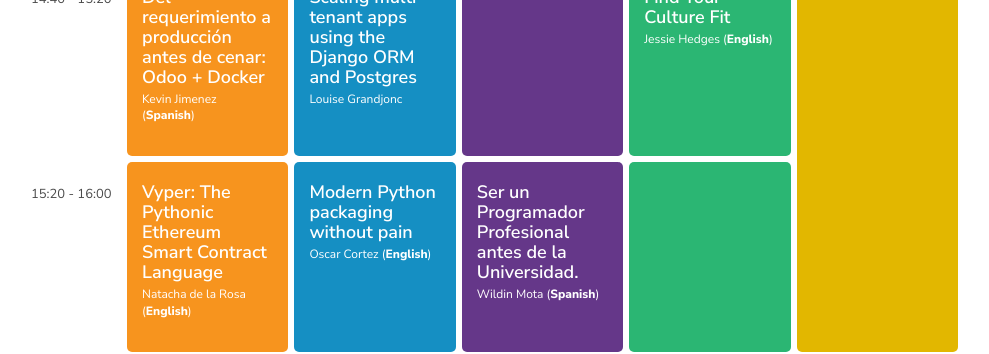
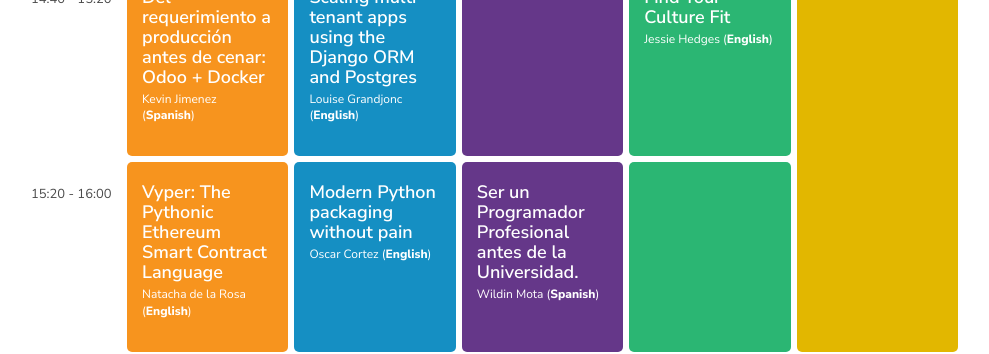
Before and after one commit to pycaribbean/pycaribbean.github.io, a Jekyll site: the page built from schedule.html, in a window 1280 px wide and 900 px high, scrolled down 3488 px. Shown: the part 153-507 px from the top of the window, without its empty margins (144-1133 px from the left). Built offline with Jekyll 4.4.1, drawn with Linux system fonts in a browser that asks for light colours; nearby versions of some CDN libraries; library files that are not in the unit come from our copies.

Commit message:
Louise Grandjon schedule link fixed and English added

```diff
--- a/schedule.html
+++ b/schedule.html
@@ -394,7 +394,7 @@
             </div>
             <div class="lecture blue">
                 <h4><a href="/talk/scaling-multi-tenant-apps-using-the-django-orm-and-postgres/" style="color:inherit;">Scaling multi-tenant apps using the Django ORM and Postgres</a></h4>
-                <p><a href="/speaker/louise-grandjonc/" style="color:inherit;"></a>Louise Grandjonc</p>
+                <p><a href="/speaker/louise-grandjonc/" style="color:inherit;">Louise Grandjonc</a> (<b>English</b>)</p>
             </div>
 
             <div class="lecture green">
```
